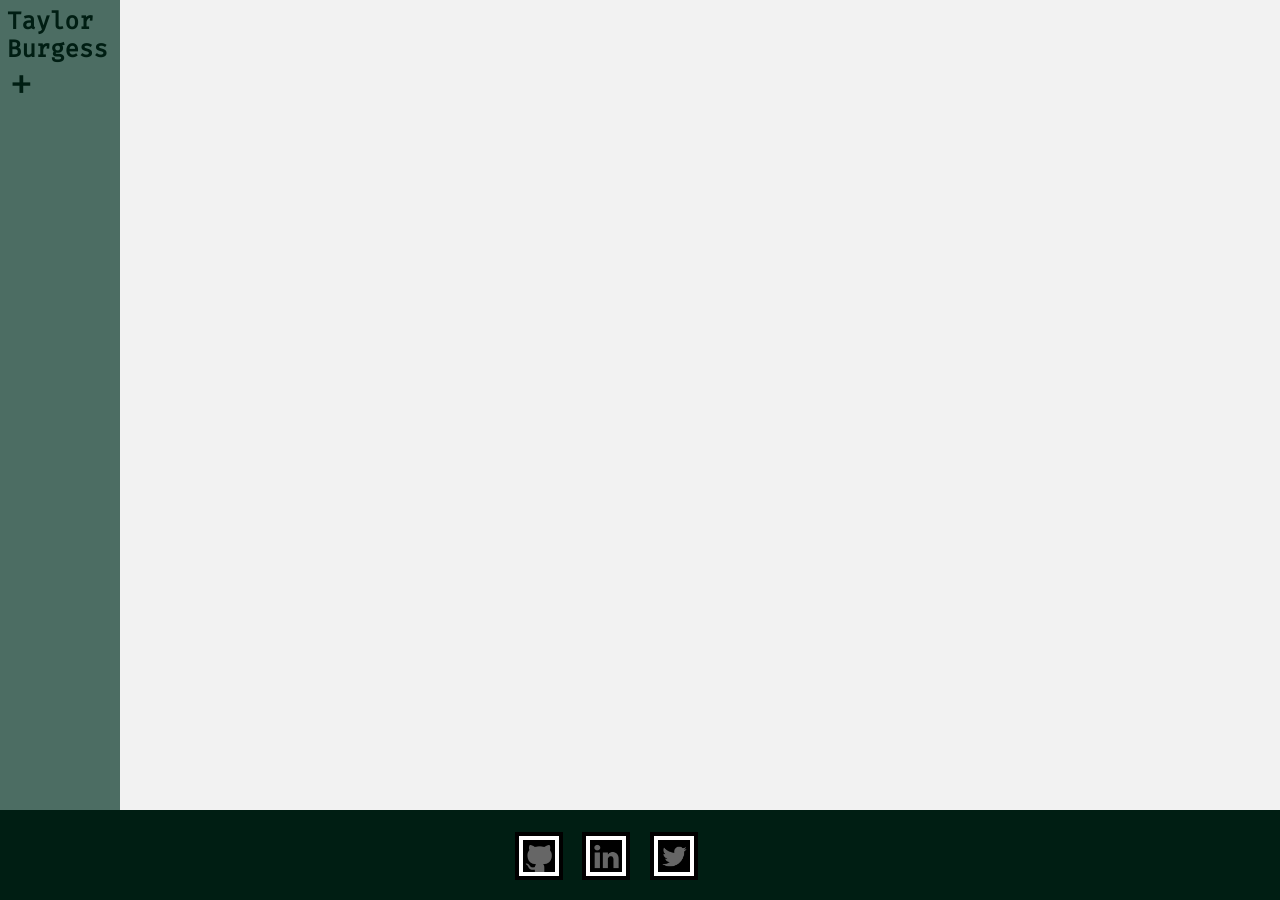
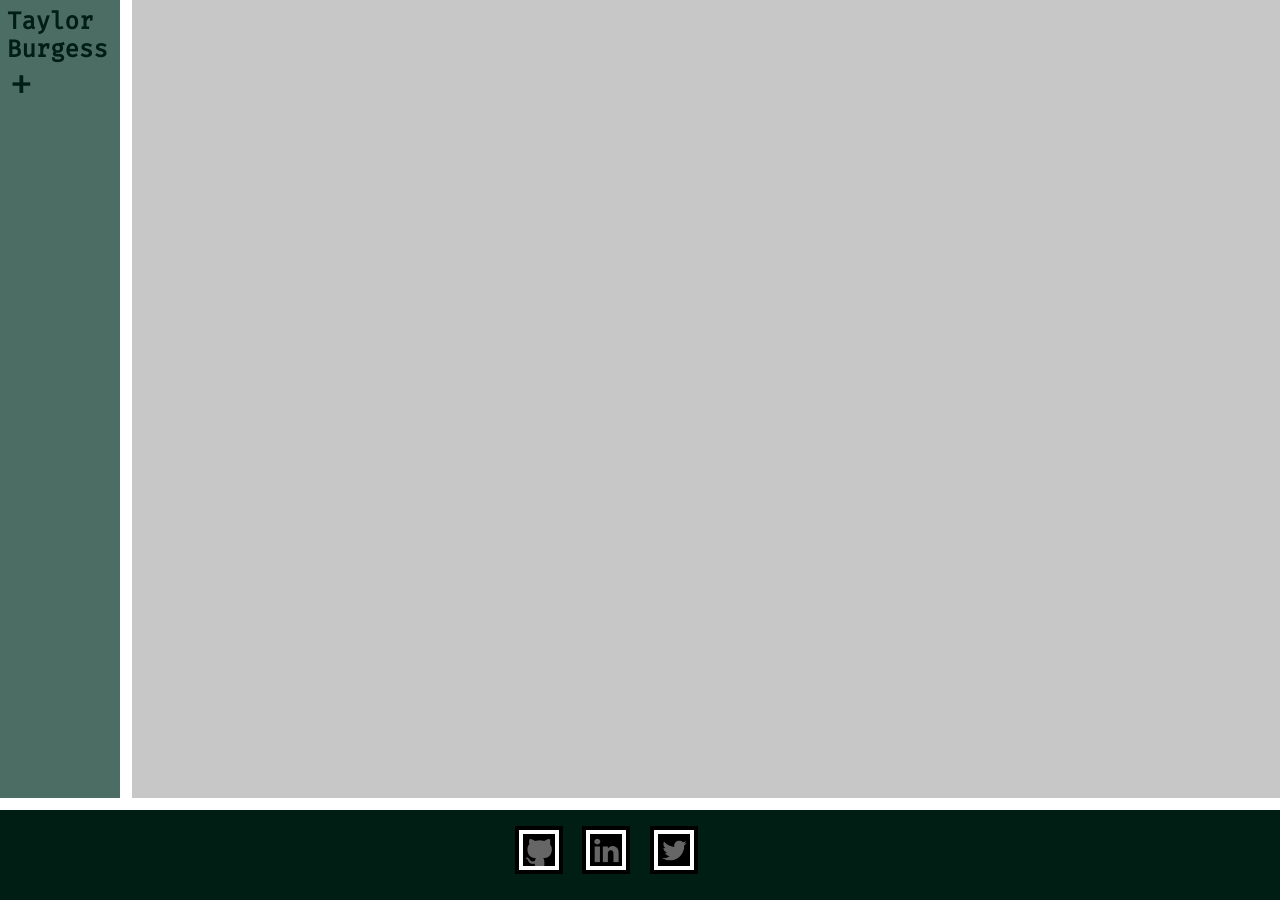
Before and after one commit to tayloraburgess/tayloraburgess.github.io, a Jekyll site: the page built from index.html, in a window 1280 px wide. Built offline with Jekyll 4.4.1, drawn with Linux system fonts in a browser that asks for light colours.

Commit message:
Add navigation borders; change background color

```diff
--- a/_includes/footer.html
+++ b/_includes/footer.html
@@ -1,3 +1,4 @@
+<div class='splitter'><div>
 <div class='social-link'>
 <a href='https://github.com/tayloraburgess'>
   <img src='{{ '/assets/github.png' | prepend: site.baseurl | prepend: site.url }}'>
--- a/assets/css/main.scss
+++ b/assets/css/main.scss
@@ -3,7 +3,7 @@
 
 @import url('https://fonts.googleapis.com/css?family=Fira+Mono');
 
-$main-back-color: #F2F2F2;
+$main-back-color: #C7C7C7;
 $emph-back-color: #001E13;
 $menu-back-color: #4C6D63;
 $other-1: #8B9993;
@@ -29,10 +29,29 @@ div {
 
 div.main {
   position: fixed;
+  width: 132px;
+  height: 100vh;
+}
+
+div.menu {
+  float: left;
   width: 120px;
+  height: 100%;
   padding: 7px;
-  height: 100vh;
   background-color: $menu-back-color;
+}
+
+div.separator {
+  float: left;
+  width: 12px;
+  height: 100%;
+  background-color: white;
+}
+
+div.splitter {
+  width: 100%;
+  height: 12px;
+  background-color: white;
 }
 
 @keyframes show-links {
@@ -207,8 +226,8 @@ footer {
   position: fixed;
   bottom: 0;
   width: 100%;
-  height: 90px;
-  line-height: 130px;
+  height: 102px;
+  line-height: 142px;
   text-align: center;
   background-color: $emph-back-color;
 }
--- a/index.html
+++ b/index.html
@@ -3,6 +3,7 @@ layout: default
 ---
 
 <div class='main'>
+  <div class='menu'>
     <h2 class='title'> Taylor</h2>
     <h2 class='title'>Burgess</h2>
     <h1 class='title expander closed'>+</h1>
@@ -16,9 +17,11 @@ layout: default
       </div>
     </div>
   </div>
+  <div class='separator'></div>
+</div>
 <script>
   document.addEventListener('DOMContentLoaded', () => {
-    const ANIMATION_LENGTH = 5;
+    const ANIMATION_LENGTH = 0.5;
     function flipState(state) {
       return menuState ? false : true;
     }
```
Lines whose indentation alone changed are shown as unchanged.
